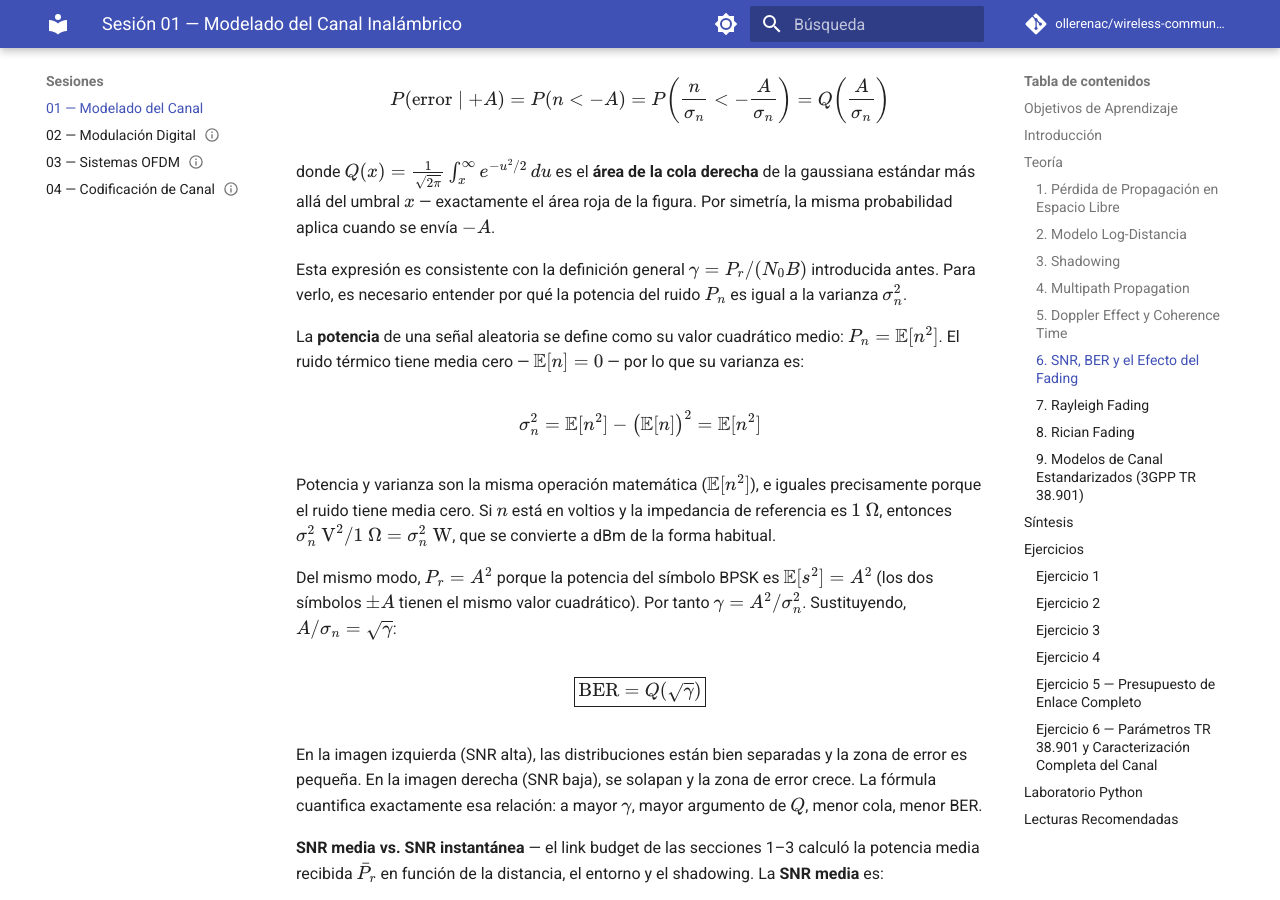
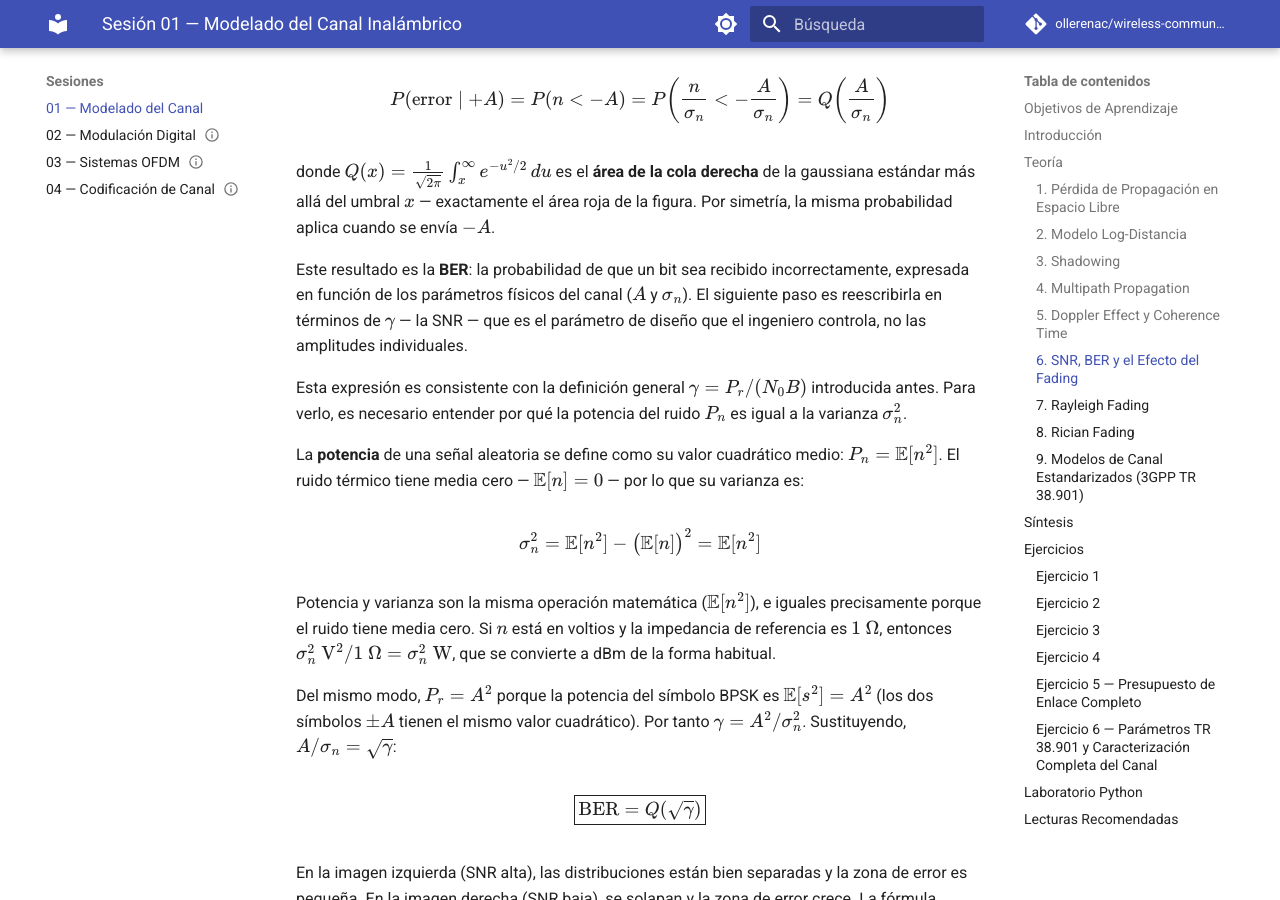
Before and after one commit to ollerenac/wireless-communication-systems, an MkDocs documentation site: the page built from docs/sessions/01-channel-modeling/index.md, in a window 1280 px wide and 900 px high, scrolled down 15782 px. Built offline with MkDocs 1.6.1 and Material for MkDocs 9.7.7, drawn with Linux system fonts in a browser that asks for light colours; comment, search, counter and statistics services are not loaded.

Commit message:
docs(session-01): add bridge — Q(A/σ_n) is the BER, motivate substitution with γ

```diff
--- a/docs/sessions/01-channel-modeling/index.md
+++ b/docs/sessions/01-channel-modeling/index.md
@@ -299,6 +299,8 @@
 $$P(\text{error} \mid +A) = P(n < -A) = P\!\left(\frac{n}{\sigma_n} < -\frac{A}{\sigma_n}\right) = Q\!\left(\frac{A}{\sigma_n}\right)$$
 
 donde $Q(x) = \frac{1}{\sqrt{2\pi}}\int_x^{\infty} e^{-u^2/2}\,du$ es el **área de la cola derecha** de la gaussiana estándar más allá del umbral $x$ — exactamente el área roja de la figura. Por simetría, la misma probabilidad aplica cuando se envía $-A$.
+
+Este resultado es la **BER**: la probabilidad de que un bit sea recibido incorrectamente, expresada en función de los parámetros físicos del canal ($A$ y $\sigma_n$). El siguiente paso es reescribirla en términos de $\gamma$ — la SNR — que es el parámetro de diseño que el ingeniero controla, no las amplitudes individuales.
 
 Esta expresión es consistente con la definición general $\gamma = P_r/(N_0 B)$ introducida antes. Para verlo, es necesario entender por qué la potencia del ruido $P_n$ es igual a la varianza $\sigma_n^2$.
 
```
